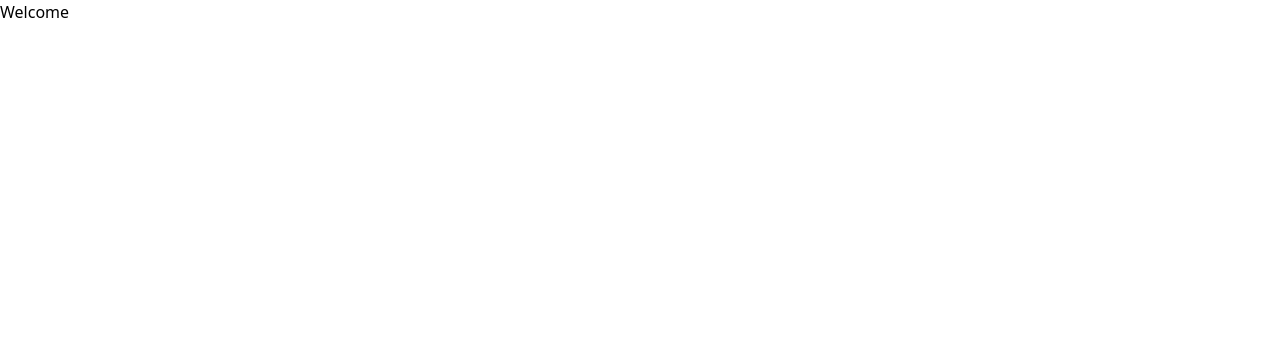
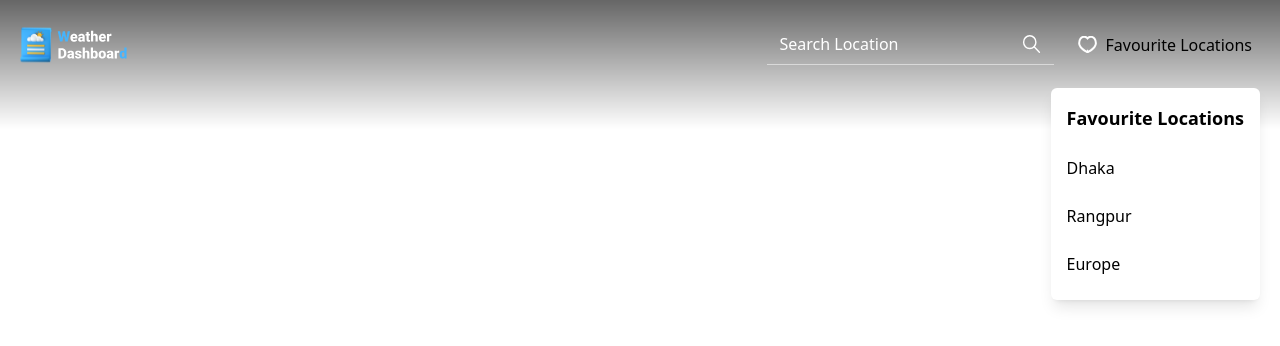
Before and after one commit to devsabbirhossain/weather-board, a React (Vite) app: page / in a window 1280 px wide. Shown: the top 346 px of the page. Built offline with nearby package versions, Linux system fonts and the light colour scheme.

Commit message:
add header components

```diff
--- a/src/App.jsx
+++ b/src/App.jsx
@@ -1,9 +1,10 @@
 import "./App.css";
+import Header from "./components/header/Header";
 
 function App() {
   return (
     <>
-      <p>Welcome</p>
+      <Header />
     </>
   );
 }
--- a/src/components/header/Header.jsx
+++ b/src/components/header/Header.jsx
@@ -0,0 +1,22 @@
+import LocationList from "./LocationList";
+import LocationListButton from "./LocationListButton";
+import Logo from "./Logo";
+import SearchForm from "./SearchForm";
+
+function Header() {
+  return (
+    <header className="fixed w-full top-0 z-50 bg-gradient-to-b from-black/60 to-black/0 pb-10">
+      <nav className="container flex items-center justify-between py-6">
+        <Logo />
+
+        <div className="flex items-center gap-4 relative">
+          <SearchForm />
+          <LocationListButton />
+          <LocationList />
+        </div>
+      </nav>
+    </header>
+  );
+}
+
+export default Header;
--- /dev/null
+++ b/src/components/header/LocationList.jsx
@@ -0,0 +1,14 @@
+function LocationList() {
+  return (
+    <div className="max-w-xs py-4 bg-white rounded-md border-gray-500 absolute right-0 top-16 text-black shadow-lg ">
+      <h3 className="text-lg font-bold px-4">Favourite Locations</h3>
+      <ul className="space-y-2 mt-4 *:py-2 *:px-4 *:cursor-pointer">
+        <li className="hover:bg-gray-200">Dhaka</li>
+        <li className="hover:bg-gray-200">Rangpur</li>
+        <li className="hover:bg-gray-200">Europe</li>
+      </ul>
+    </div>
+  );
+}
+
+export default LocationList;
--- /dev/null
+++ b/src/components/header/LocationListButton.jsx
@@ -0,0 +1,12 @@
+import FavouriteIcon from "../../assets/heart.svg";
+
+function LocationListButton() {
+  return (
+    <div className="p-2 hover:bg-black/30 cursor-pointer flex gap-2 items-center rounded-md transition-all">
+      <img src={FavouriteIcon} alt="fav-icon" />
+      <span>Favourite Locations</span>
+    </div>
+  );
+}
+
+export default LocationListButton;
--- /dev/null
+++ b/src/components/header/Logo.jsx
@@ -0,0 +1,11 @@
+import LogoImage from "../../assets/logo.svg";
+
+function Logo() {
+  return (
+    <a href="/">
+      <img className="h-9" src={LogoImage} alt="Weather App" />
+    </a>
+  );
+}
+
+export default Logo;
--- /dev/null
+++ b/src/components/header/SearchForm.jsx
@@ -0,0 +1,21 @@
+import SearchIcon from "../../assets/search.svg";
+
+function SearchForm() {
+  return (
+    <form action="#">
+      <div className="flex items-center space-x-2 py-2 px-3 group focus-within:bg-black/30 transition-all border-b border-white/50 focus-within:border-b-0 focus-within:rounded-md">
+        <input
+          className="bg-transparent  placeholder:text-white text-white w-full text-xs md:text-base outline-none border-none"
+          type="search"
+          placeholder="Search Location"
+          required
+        />
+        <button type="submit">
+          <img src={SearchIcon} />
+        </button>
+      </div>
+    </form>
+  );
+}
+
+export default SearchForm;
```
